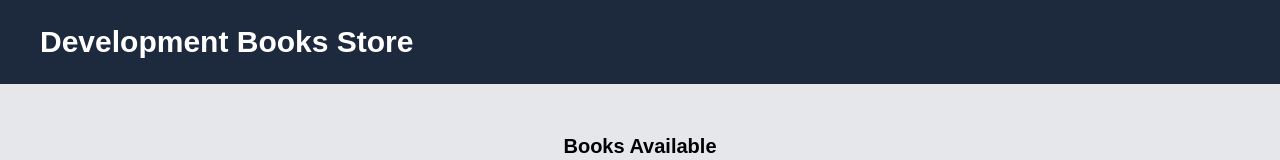
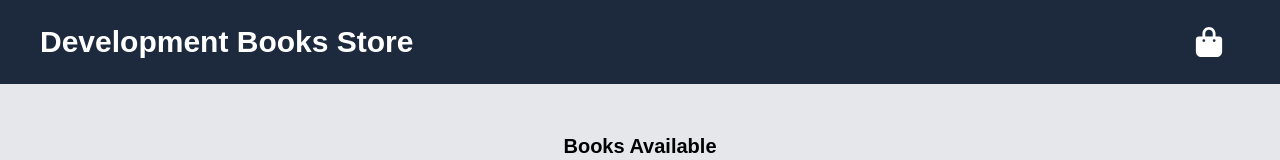
Before and after one commit to Manikandankasirajan/Development-Books-Store-Kata-ReactJS-V4, a React (Vite) app in the folder Development-Books-Store/: page / in a window 1280 px wide. Shown: the top 160 px of the page. Built offline with nearby package versions, Linux system fonts and the light colour scheme.

Commit message:
feat : add feature to display show shopping cart button on navigation panel

```diff
--- a/Development-Books-Store/package.json
+++ b/Development-Books-Store/package.json
@@ -31,6 +31,7 @@
 		"eslint-plugin-react-refresh": "^0.4.24",
 		"globals": "^16.5.0",
 		"jsdom": "^27.2.0",
+		"react-icons": "^5.5.0",
 		"tailwindcss": "^4.1.17",
 		"vite": "^7.2.4",
 		"vitest": "^4.0.14"
--- a/Development-Books-Store/src/components/Navbar/index.jsx
+++ b/Development-Books-Store/src/components/Navbar/index.jsx
@@ -1,4 +1,5 @@
 import React from "react";
+import { FaBagShopping } from "react-icons/fa6";
 
 const Navbar = () => {
 	return (
@@ -7,6 +8,13 @@ const Navbar = () => {
 				<h1 className="text-3xl font-bold text-white">
 					Development Books Store
 				</h1>
+				<section className="relative flex justify-around items-center ml-5">
+					<button
+						aria-label="show cart button"
+						className="mr-4 text-3xl text-white font-bold cursor-pointer hover:scale-110 transition delay-150 duration-300 ease-in-out">
+						<FaBagShopping />
+					</button>
+				</section>
 			</nav>
 		</header>
 	);
```
Also changed, not shown: 2 other files (tests, documents, lock files or other folders).
